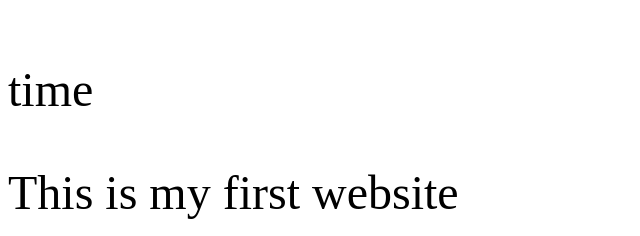
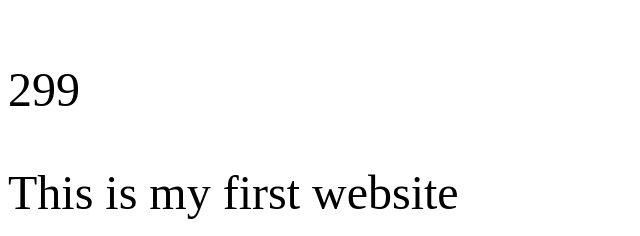
Before and after one commit to wabrara/wabra.github.io, a plain HTML site: page index.html in a window 1280 px wide. Shown: the part 178-414 px from the top of the page, 0-640 px from the left. Drawn offline with Linux system fonts and the light colour scheme.

Commit message:
Update index.html

```diff
--- a/index.html
+++ b/index.html
@@ -8,6 +8,6 @@
     <h1>My Website</h1>
     <p id="time">time</p>
     <p>This is my first website</p>
-
+    <script src="js/scripts.js"></script>
   </body>
 </html>
```
